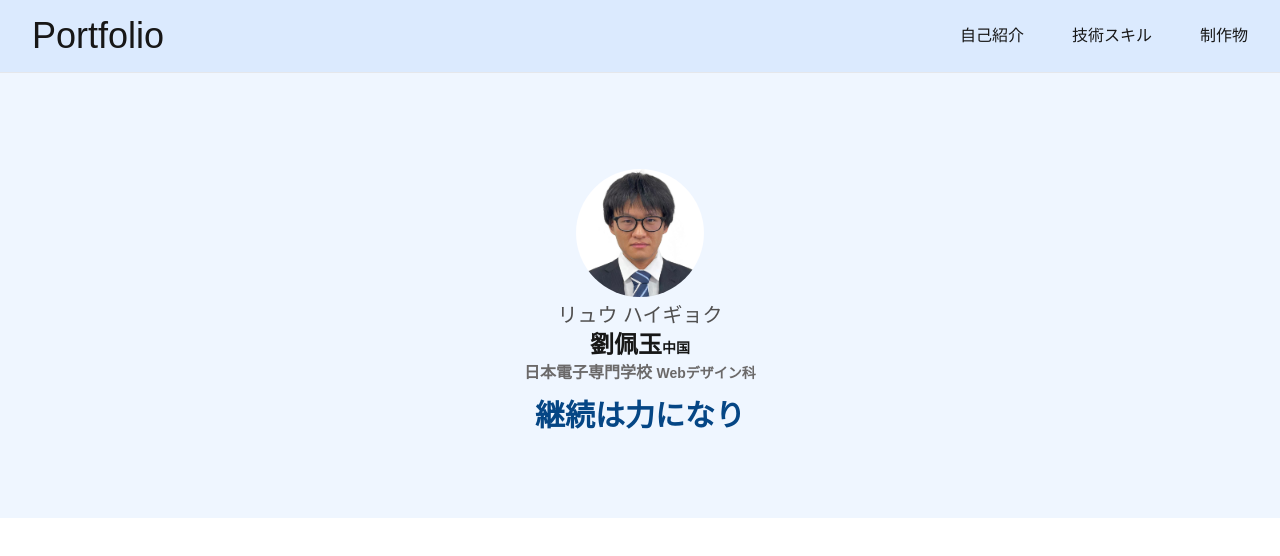
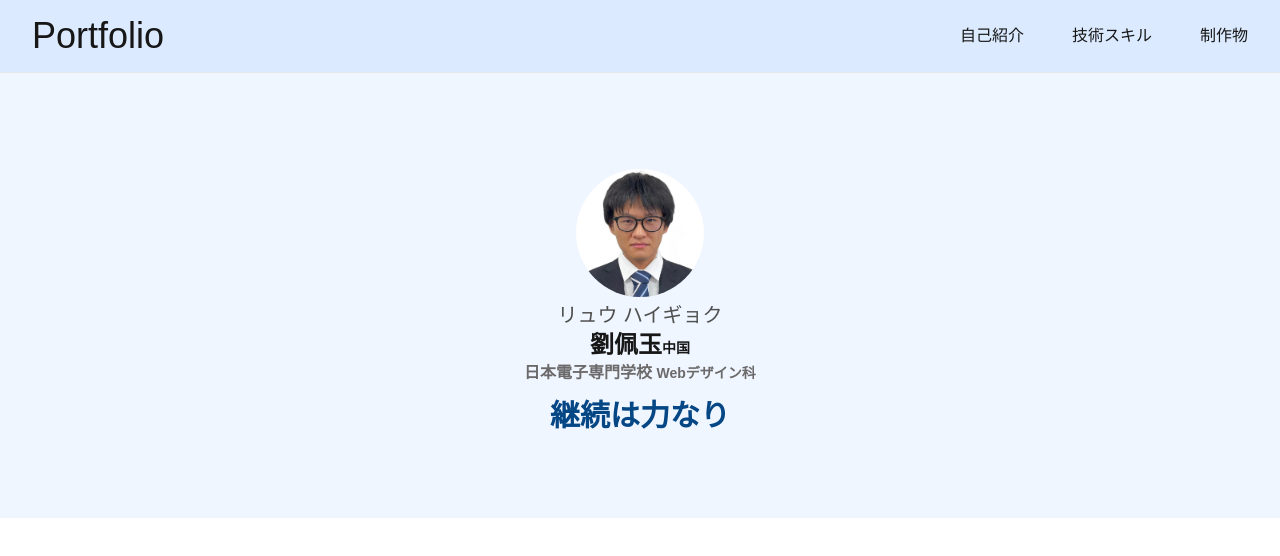
Before and after one commit to liupeiyu21/Portfolio, a Next.js app: page /myinfomation in a window 1280 px wide. Shown: the top 556 px of the page. Built offline with nearby package versions, Linux system fonts and the light colour scheme.

Commit message:
「継続は力になり」を「継続は力なり」の文字の間違いを修正した

```diff
--- a/app/myinfomation/page.tsx
+++ b/app/myinfomation/page.tsx
@@ -25,7 +25,7 @@ export default function MyInformation() {
                   <p className="text-2xl sm:text-xl text-[#515050]  mx-auto container pt-1  whitespace-nowrap ">リュウ ハイギョク</p>
                   <h1 className="text-2xl sm:text-2xl font-bold  mx-auto container ">劉佩玉<span className="text-[14px] pt-4">中国</span></h1>
                   <h3 className="mx-auto container font-bold text-[#6b6969]">日本電子専門学校 <span className="text-[14px]">Webデザイン科</span></h3>
-                  <p className="mx-auto container pt-2 text-[#054685] text-[30px] font-extrabold">継続は力になり</p>
+                  <p className="mx-auto container pt-2 text-[#054685] text-[30px] font-extrabold">継続は力なり</p>
                 </div>
                 {/* <Hero /> */}
               </div>
```
